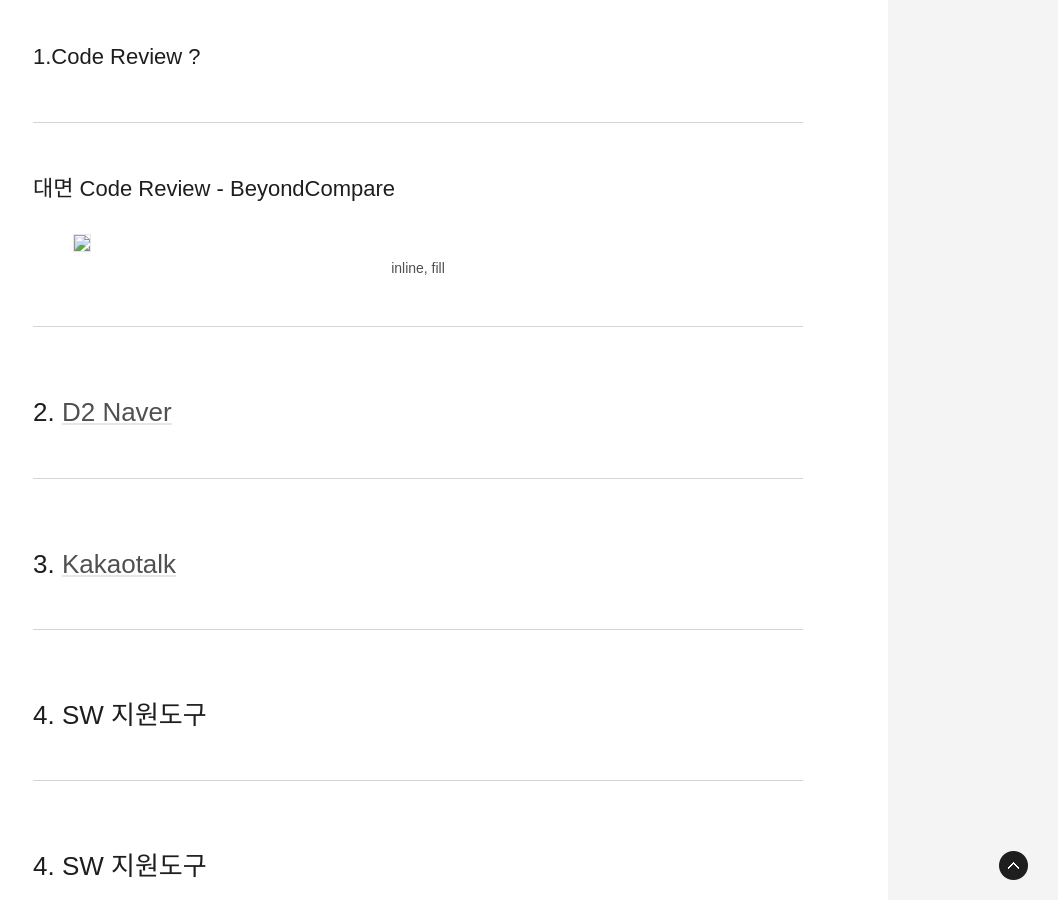
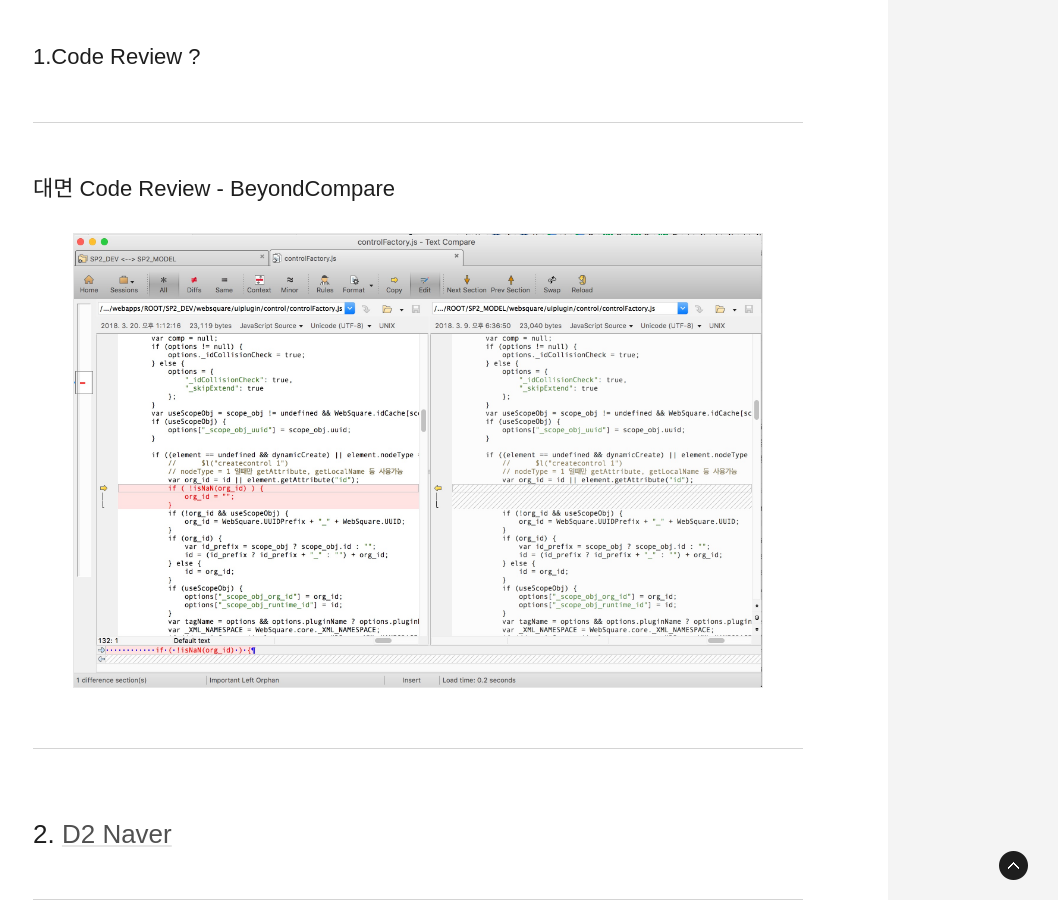
Before and after one commit to inswave/inswave.github.io, a Jekyll site: the page built from _posts/2018-03-26-review.md, in a window 1280 px wide and 900 px high, scrolled down 1002 px. Shown: the whole window, without its empty margins (222-1280 px from the left). Built offline with Jekyll 4.4.1, drawn with Linux system fonts in a browser that asks for light colours; some web fonts are replaced.

Commit message:
article update

```diff
--- a/_posts/2018-03-26-review.md
+++ b/_posts/2018-03-26-review.md
@@ -27,7 +27,7 @@
 
 ## 대면 Code Review - BeyondCompare
 
-![inline, fill](beyond.jpg)
+![](/files/post/0010/beyond.jpg)
 
 ---
 
```
